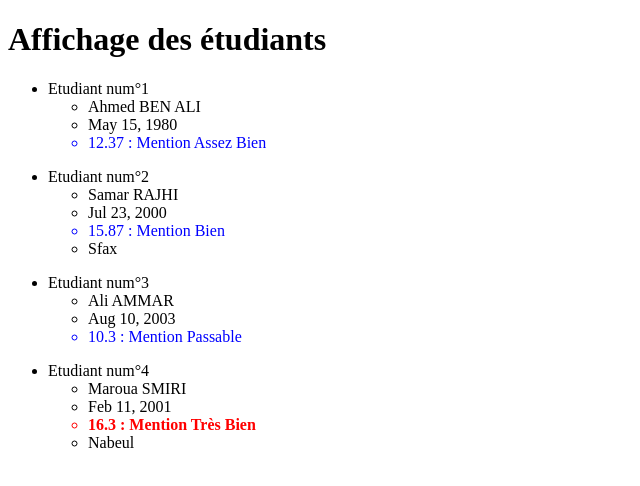
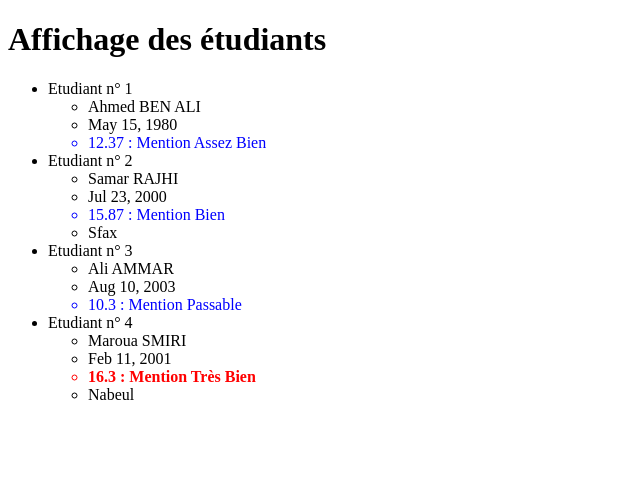
Before and after one commit to Mahdi1920/TP3, an Angular app: page / in a window 1280 px wide. Shown: the top 486 px of the page, without its empty margins (0-640 px from the left). Built offline with nearby package versions, Linux system fonts and the light colour scheme.

Commit message:
correcttion ex5

```diff
--- a/src/app/etudiants/etudiants.component.html
+++ b/src/app/etudiants/etudiants.component.html
@@ -1,5 +1,5 @@
 <h1>Affichage des étudiants</h1>
-<ul>
+<!--<ul>
     <li>Etudiant num°1</li>
     <ul>
         <li>{{etudiants[0].prenom}} {{etudiants[0].nom  |uppercase}}</li>
@@ -37,4 +37,23 @@
         <li [ngClass]="{'c2':etudiants[3].moyenne>='16' , 'c1': etudiants[3].moyenne<'16'}">{{etudiants[3].moyenne |mention}}</li>
         <li *ngIf="etudiants[3].ville!='Tunis'">{{etudiants[3].ville}}</li>
     </ul>
+</ul>-->
+
+<ul>
+    <li *ngFor="let e of etudiants ;let indice=index">Etudiant n° {{indice+1}}
+        <ul>
+            <li>
+                {{e.prenom}} {{e.nom  |uppercase}}
+            </li>
+            <li>
+                {{e.date |date}}
+            </li>
+            <li [ngClass]="{'c2':e.moyenne>='16' , 'c1': e.moyenne<'16'}">
+                {{e.moyenne |mention}}
+            </li>
+            <li *ngIf="e.ville!='Tunis'">{{e.ville}}</li>
+
+        </ul>
+    </li>
+
 </ul>
--- a/src/app/etudiants/etudiants.component.ts
+++ b/src/app/etudiants/etudiants.component.ts
@@ -11,8 +11,8 @@ export class EtudiantsComponent implements OnInit {
               {nom:'Rajhi', prenom:'Samar', date:new Date(2000,6,23), ville:'Sfax', moyenne:15.87},
               {nom:'Ammar', prenom:'Ali', date:new Date(2003,7,10), ville:'Tunis', moyenne:10.3},
               {nom:'Smiri', prenom:'Maroua', date:new Date(2001,1,11), ville:'Nabeul', moyenne:16.3}
-            ]
-
+            ] ;
+  numetud:number;
   constructor() { }
 
   ngOnInit() {
```
